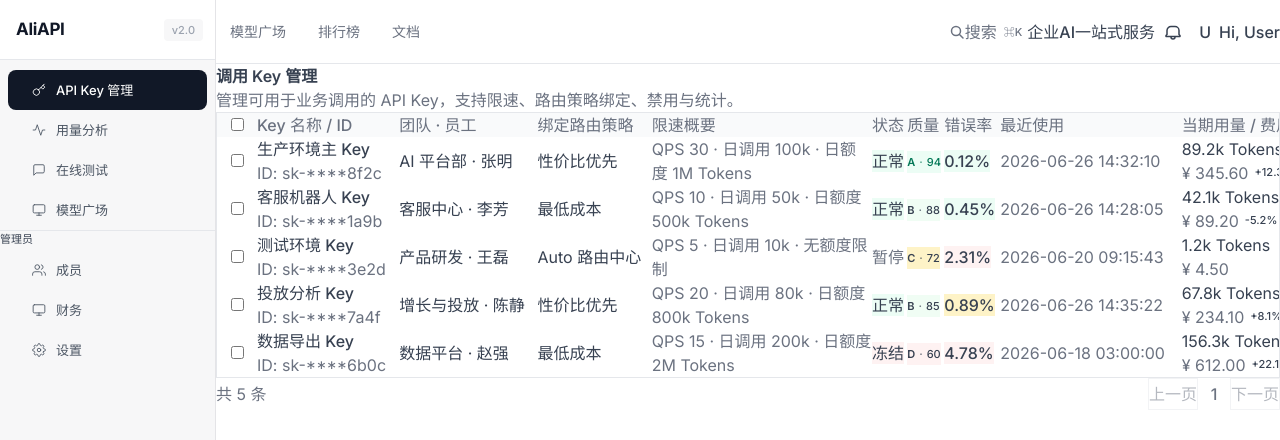
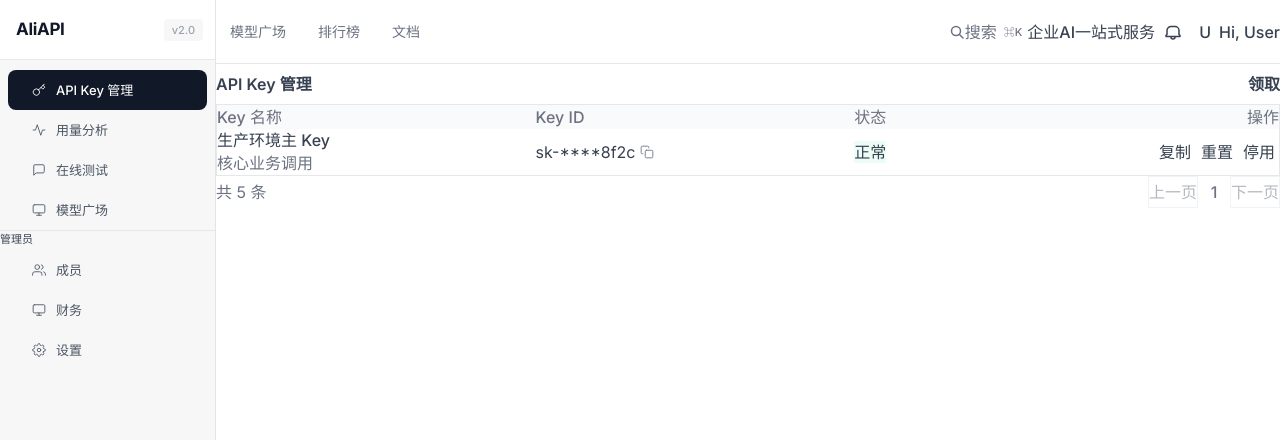
Before and after one commit to zz903359006-hash/ALiAPI, a Next.js app: page /keys in a window 1280 px wide. Shown: the top 440 px of the page. Built offline with nearby package versions, Linux system fonts and the light colour scheme.

Commit message:
feat: claim key modal with quota limit guard

```diff
--- a/src/app/(console)/analytics/usage/page.tsx
+++ b/src/app/(console)/analytics/usage/page.tsx
@@ -2,36 +2,39 @@
 
 import { useState, useMemo } from "react";
 import { getRouteTitle } from "@/config/titles";
+import { currentUser } from "@/lib/role";
 
-/* ================================================================
-   Mock data
-   ================================================================ */
-const MY_KEYS = [
-  { id: "sk-****8f2c", name: "生产环境主 Key" },
-  { id: "sk-****1a9b", name: "客服机器人 Key" },
-  { id: "sk-****3e2d", name: "测试环境 Key" },
-  { id: "sk-****7a4f", name: "投放分析 Key" },
-  { id: "sk-****6b0c", name: "数据导出 Key" },
-];
+const MY_KEYS_DATA: Record<string, { id: string; name: string }[]> = {
+  "张明": [
+    { id: "sk-****8f2c", name: "生产环境主 Key" },
+    { id: "sk-****3e2d", name: "测试环境 Key" },
+  ],
+  "李芳": [
+    { id: "sk-****1a9b", name: "客服机器人 Key" },
+  ],
+  "赵强": [
+    { id: "sk-****6b0c", name: "数据导出 Key" },
+  ],
+};
+
+const MY_KEYS = MY_KEYS_DATA[currentUser] || [];
 
 const MODELS = ["全部模型", "GPT-4o", "Claude 3.5", "通义千问 Max", "DeepSeek V3"];
 
+const myKeyIds = new Set(MY_KEYS.map((k) => k.id));
+
 const MOCK_DETAIL = Array.from({ length: 20 }, (_, i) => ({
   time: `2026-06-${(i % 30 + 1).toString().padStart(2, "0")} ${(8 + (i % 12)).toString().padStart(2, "0")}:${(i * 3 % 60).toString().padStart(2, "0")}`,
-  keyId: ["sk-****8f2c", "sk-****1a9b", "sk-****3e2d", "sk-****7a4f", "sk-****6b0c"][i % 5],
+  keyId: myKeyIds.has("sk-****8f2c") ? ["sk-****8f2c", "sk-****3e2d"][i % 2] : (myKeyIds.has("sk-****1a9b") ? "sk-****1a9b" : myKeyIds.has("sk-****6b0c") ? "sk-****6b0c" : "sk-****7a4f"),
   model: ["GPT-4o", "Claude 3.5", "通义千问 Max", "DeepSeek V3", "GPT-4o (代码)"][i % 5],
   inputTokens: ((i * 2718 + 50000) % 50000 + 1000).toFixed(0),
   outputTokens: ((i * 1800 + 20000) % 30000 + 500).toFixed(0),
   status: ["成功", "成功", "成功", "失败", "成功"][i % 5],
-}));
+})).filter((r) => myKeyIds.has(r.keyId));
 
-const TOP_KEYS = [
-  { name: "生产环境主 Key", id: "sk-****8f2c", tokens: "890,000" },
-  { name: "客服机器人 Key", id: "sk-****1a9b", tokens: "560,000" },
-  { name: "投放分析 Key", id: "sk-****7a4f", tokens: "430,000" },
-  { name: "数据导出 Key", id: "sk-****6b0c", tokens: "350,000" },
-  { name: "测试环境 Key", id: "sk-****3e2d", tokens: "210,000" },
-];
+const TOP_KEYS = MY_KEYS.map((k) => ({
+  name: k.name, id: k.id, tokens: k.id === "sk-****8f2c" ? "890,000" : "210,000",
+})).sort((a, b) => parseInt(b.tokens.replace(/,/g, "")) - parseInt(a.tokens.replace(/,/g, "")));
 
 /* ================================================================
    Page
@@ -89,7 +92,7 @@
 
       {/* Charts */}
       <div style={{ display: "grid", gridTemplateColumns: "1fr", gap: "var(--spacing-lg)", marginBottom: "var(--spacing-xl)" }}>
-        <BarChart title="Key 消耗排行 (Top 5)" data={TOP_KEYS.map((k) => ({ name: k.name, tokens: k.tokens, pct: parseInt(k.tokens.replace(/,/g, "")) / 890000 * 100 }))} wide />
+        <BarChart title="Key 消耗排行 (Top 5)" data={TOP_KEYS.map((k, _, arr) => { const maxVal = Math.max(...arr.map((x) => parseInt(x.tokens.replace(/,/g, "")))); return { name: k.name, tokens: k.tokens, pct: parseInt(k.tokens.replace(/,/g, "")) / maxVal * 100 }; })} wide />
       </div>
 
       {/* Detail table */}
--- a/src/app/(console)/keys/page.tsx
+++ b/src/app/(console)/keys/page.tsx
@@ -3,7 +3,7 @@
 import { useState, useEffect } from "react";
 import { getRouteTitle } from "@/config/titles";
 import Tabs from "@/components/layout/Tabs";
-import { isEmployee } from "@/lib/role";
+import { isEmployee, currentUser } from "@/lib/role";
 
 /* ================================================================
    Mock data — 9-column structure per interaction spec §3.2.2
@@ -104,12 +104,17 @@
    Page
    ================================================================ */
 export default function KeysPage() {
+  const MAX_KEYS = 5;
   const [detailKey, setDetailKey] = useState<CallKey | null>(null);
   const [selectedIds, setSelectedIds] = useState<Set<string>>(new Set());
   const [claimLoading, setClaimLoading] = useState(false);
   const [claimDone, setClaimDone] = useState(false);
   const [toast, setToast] = useState("");
-  const [keys, setKeys] = useState<CallKey[]>(MOCK_KEYS);
+  const [keys, setKeys] = useState<CallKey[]>(MOCK_KEYS.filter((k) => k.member === currentUser));
+  const [claimModalOpen, setClaimModalOpen] = useState(false);
+  const [keyName, setKeyName] = useState("");
+  const keyCount = keys.length;
+  const atLimit = keyCount >= MAX_KEYS;
 
   const showToast = (m: string) => { setToast(m); setTimeout(() => setToast(""), 3000); };
 
@@ -134,16 +139,17 @@
   }, []);
 
   const handleClaim = () => {
+    if (!keyName.trim()) return;
     setClaimLoading(true);
     setTimeout(() => {
       const newKey: CallKey = {
         id: "sk-default-" + Date.now().toString(36),
-        name: "Default-Assigned-Key-01",
+        name: keyName.trim(),
         mask: "sk-****" + Date.now().toString(36).slice(-4),
         fullKey: "sk-default-" + Array.from({ length: 40 }, () => Math.random().toString(36)[2]).join(""),
-        note: "员工领取默认 Key",
+        note: "",
         team: "当前团队",
-        member: "我",
+        member: currentUser,
         routing: "性价比优先",
         rateLimit: "QPS 30 · 日调用 100k",
         status: "normal",
@@ -157,9 +163,10 @@
       setKeys((prev) => [newKey, ...prev]);
       sessionStorage.setItem("hasClaimedKey", "true");
       setClaimLoading(false);
-      setClaimDone(true);
-      showToast("领取成功！请在下方列表查看并复制使用。");
-    }, 1000);
+      setClaimModalOpen(false);
+      setKeyName("");
+      showToast("领取成功");
+    }, 800);
   };
 
   return (
@@ -169,103 +176,17 @@
       {/* ================================================================
           Page Header
           ================================================================ */}
-      <div style={{ marginBottom: "var(--spacing-lg)" }}>
-        <h1
-          style={{
-            fontSize: "var(--text-display-md)",
-            fontWeight: 600,
-            lineHeight: "var(--text-display-md--line-height)",
-            letterSpacing: "var(--text-display-md--letter-spacing)",
-            color: "var(--color-ink)",
-            fontFamily: "var(--font-display)",
-          }}
-        >
+      <div style={{ marginBottom: "var(--spacing-lg)", display: "flex", alignItems: "center", justifyContent: "space-between", gap: "var(--spacing-md)" }}>
+        <h1 style={{ fontSize: "var(--text-display-md)", fontWeight: 600, lineHeight: "var(--text-display-md--line-height)", letterSpacing: "var(--text-display-md--letter-spacing)", color: "var(--color-ink)", fontFamily: "var(--font-display)", margin: 0 }}>
           {getRouteTitle("/keys")}
         </h1>
-        {!isEmployee && (
-        <p
-          style={{
-            marginTop: "var(--spacing-xs)",
-            fontSize: "var(--text-body-sm)",
-            lineHeight: "var(--text-body-sm--line-height)",
-            color: "var(--color-muted)",
-          }}
-        >
-          管理可用于业务调用的 API Key，支持限速、路由策略绑定、禁用与统计。
-        </p>
-        )}
-      </div>
-
-      {/* ================================================================
-          领取列表（无 Tab 切换、无筛选区）
-          ================================================================ */}
-          {/* Batch action bar — hidden for employees */}
-          {!isEmployee && selectedIds.size > 0 && (
-            <div
-              style={{
-                display: "flex",
-                alignItems: "center",
-                justifyContent: "space-between",
-                padding: "var(--spacing-sm) var(--spacing-md)",
-                marginBottom: "var(--spacing-sm)",
-                backgroundColor: "#EFF6FF",
-                border: "1px solid #BFDBFE",
-                borderRadius: "var(--radius-md)",
-                fontSize: "var(--text-body-sm)",
-                color: "var(--color-ink)",
-              }}
-            >
-              <span>已选择 {selectedIds.size} 项</span>
-              <div style={{ display: "flex", gap: "var(--spacing-xs)" }}>
-                <BatchBtn>批量暂停</BatchBtn>
-                <BatchBtn>批量更换策略</BatchBtn>
-                <BatchBtn danger>批量冻结</BatchBtn>
-                <button
-                  onClick={() => setSelectedIds(new Set())}
-                  style={{
-                    fontSize: "var(--text-body-sm)",
-                    fontWeight: 500,
-                    color: "var(--color-muted)",
-                    background: "none",
-                    border: "none",
-                    cursor: "pointer",
-                    marginLeft: "var(--spacing-xs)",
-                  }}
-                >
-                  取消选择
+        <button onClick={() => setClaimModalOpen(true)} disabled={atLimit} title={atLimit ? "已达领取上限" : ""} style={{ height: 40, padding: "0 var(--spacing-lg)", fontSize: "var(--text-button)", fontWeight: 600, color: atLimit ? "#9CA3AF" : "var(--color-on-primary)", backgroundColor: atLimit ? "var(--color-surface-strong)" : "var(--color-primary)", border: "none", borderRadius: "var(--radius-md)", cursor: atLimit ? "not-allowed" : "pointer", whiteSpace: "nowrap", flexShrink: 0 }}>
+          领取
         </button>
       </div>
-            </div>
-          )}
-
-          {/* Employee: Claim card */}
-          {isEmployee && !claimDone && (
-            <div style={{ marginBottom: "var(--spacing-lg)", backgroundColor: "var(--color-surface-soft)", border: "2px dashed var(--color-hairline)", borderRadius: "var(--radius-lg)", padding: "var(--spacing-md) var(--spacing-lg)", display: "flex", alignItems: "center", gap: "var(--spacing-lg)" }}>
-              <div style={{ width: 44, height: 44, borderRadius: "var(--radius-md)", backgroundColor: "var(--color-canvas)", display: "flex", alignItems: "center", justifyContent: "center", flexShrink: 0 }}>
-                <svg width="22" height="22" viewBox="0 0 24 24" fill="none" stroke="var(--color-ink)" strokeWidth="1.8"><path d="M21 2l-2 2m-7.61 7.61a5.5 5.5 0 1 1-7.778 7.778 5.5 5.5 0 0 1 7.777-7.777zm0 0L15.5 7.5m0 0l3 3L22 7l-3-3m-3.5 3.5L19 4" /></svg>
-              </div>
-              <div style={{ flex: 1 }}>
-                <div style={{ fontSize: "var(--text-title-sm)", fontWeight: 600, color: "var(--color-ink)", fontFamily: "var(--font-display)" }}>领取 API 凭证</div>
-                <div style={{ fontSize: "var(--text-body-sm)", color: "var(--color-muted)", marginTop: 2 }}>系统将自动分配一个 API Key 供您日常调用使用，免去填写复杂配置。</div>
-              </div>
-              <button onClick={handleClaim} disabled={claimLoading} style={{ height: 40, padding: "0 var(--spacing-lg)", fontSize: "var(--text-button)", fontWeight: 600, color: "var(--color-on-primary)", backgroundColor: claimLoading ? "#9CA3AF" : "var(--color-primary)", border: "none", borderRadius: "var(--radius-md)", cursor: claimLoading ? "not-allowed" : "pointer", whiteSpace: "nowrap", display: "inline-flex", alignItems: "center", gap: 6, flexShrink: 0 }}>
-                <svg width="16" height="16" viewBox="0 0 24 24" fill="none" stroke="currentColor" strokeWidth="2"><path d="M21 2l-2 2m-7.61 7.61a5.5 5.5 0 1 1-7.778 7.778 5.5 5.5 0 0 1 7.777-7.777zm0 0L15.5 7.5m0 0l3 3L22 7l-3-3m-3.5 3.5L19 4" /></svg>
-                {claimLoading ? "分配中..." : "立即领取"}
-              </button>
-            </div>
-          )}
-
-          {/* Employee: Claim success */}
-          {isEmployee && claimDone && (
-            <div style={{ marginBottom: "var(--spacing-lg)", padding: "var(--spacing-sm) var(--spacing-md)", backgroundColor: "#ECFDF5", border: "1px solid #A7F3D0", borderRadius: "var(--radius-md)", display: "flex", alignItems: "center", gap: "var(--spacing-sm)" }}>
-              <span style={{ fontSize: 14, flexShrink: 0 }}>🎉</span>
-              <span style={{ flex: 1, fontSize: "var(--text-body-sm)", color: "var(--color-body)" }}>领取成功！请复制下方列表中的 Key 开始使用。</span>
-              <button onClick={() => setClaimDone(false)} style={{ width: 24, height: 24, display: "flex", alignItems: "center", justifyContent: "center", border: "none", background: "none", color: "var(--color-muted)", cursor: "pointer", flexShrink: 0 }}>
-                <svg width="14" height="14" viewBox="0 0 16 16" fill="none" stroke="currentColor" strokeWidth="1.5" strokeLinecap="round"><path d="M4 4L12 12M12 4L4 12" /></svg>
-              </button>
-            </div>
-          )}
-
+      {/* ================================================================
+          领取列表
+          ================================================================ */}
       {/* Table */}
       <CallKeyTable
             data={keys}
@@ -285,6 +206,7 @@
             onToggleStatus={toggleKeyStatus}
             onResetKey={resetKey}
             onDeleteKey={deleteKey}
+            showToast={showToast}
           />
 
           {/* Pagination */}
@@ -298,6 +220,38 @@
         onClose={() => setDetailKey(null)}
         isEmployee={isEmployee}
       />
+
+      {/* Claim modal */}
+      {claimModalOpen && (
+        <div style={{ position: "fixed", inset: 0, zIndex: 1000, display: "flex", alignItems: "center", justifyContent: "center", backgroundColor: "rgba(0,0,0,0.4)" }} onClick={() => setClaimModalOpen(false)}>
+          <div style={{ width: 420, maxWidth: "90vw", backgroundColor: "var(--color-canvas)", borderRadius: "var(--radius-lg)", boxShadow: "0 8px 32px rgba(0,0,0,0.15)", overflow: "hidden" }} onClick={(e) => e.stopPropagation()}>
+            <div style={{ padding: "var(--spacing-lg)", borderBottom: "1px solid var(--color-hairline-soft)" }}>
+              <span style={{ fontSize: "var(--text-title-lg)", fontWeight: 600, color: "var(--color-ink)" }}>领取 API Key</span>
+            </div>
+            <div style={{ padding: "var(--spacing-lg)", display: "flex", flexDirection: "column", gap: "var(--spacing-md)" }}>
+              <div style={{ fontSize: "var(--text-caption)", color: atLimit ? "var(--color-error)" : "var(--color-muted)" }}>
+                已领取 {keyCount} / {MAX_KEYS} 个（公司配额上限）
+                {atLimit && <span style={{ display: "block", marginTop: 2 }}>已达到领取上限，如需更多请联系管理员</span>}
+              </div>
+              <label style={{ display: "flex", flexDirection: "column", gap: 6 }}>
+                <span style={{ fontSize: "var(--text-body-sm)", fontWeight: 500, color: "var(--color-ink)" }}>Key 名称</span>
+                <input value={keyName} onChange={(e) => setKeyName(e.target.value)} placeholder="如 测试、生产环境" autoFocus
+                  disabled={atLimit}
+                  style={{ height: 40, padding: "0 var(--spacing-md)", fontSize: "var(--text-body-md)", color: atLimit ? "var(--color-muted)" : "var(--color-ink)", background: atLimit ? "var(--color-surface-soft)" : "var(--color-canvas)", border: "1px solid var(--color-hairline)", borderRadius: "var(--radius-md)", outline: "none", width: "100%", cursor: atLimit ? "not-allowed" : "auto" }}
+                  onFocus={(e) => { if (!atLimit) e.currentTarget.style.borderColor = "var(--color-ink)"; }}
+                  onBlur={(e) => { if (!atLimit) e.currentTarget.style.borderColor = "var(--color-hairline)"; }}
+                  onKeyDown={(e) => { if (e.key === "Enter" && !atLimit) handleClaim(); }} />
+              </label>
+              <div style={{ display: "flex", justifyContent: "flex-end", gap: "var(--spacing-sm)" }}>
+                <button onClick={() => setClaimModalOpen(false)} style={{ height: 40, padding: "0 var(--spacing-lg)", fontSize: "var(--text-button)", fontWeight: 500, color: "var(--color-ink)", backgroundColor: "var(--color-canvas)", border: "1px solid var(--color-hairline)", borderRadius: "var(--radius-md)", cursor: "pointer" }}>取消</button>
+                <button onClick={handleClaim} disabled={atLimit || claimLoading || !keyName.trim()} style={{ height: 40, padding: "0 var(--spacing-lg)", fontSize: "var(--text-button)", fontWeight: 600, color: "var(--color-on-primary)", backgroundColor: (atLimit || claimLoading || !keyName.trim()) ? "#9CA3AF" : "var(--color-primary)", border: "none", borderRadius: "var(--radius-md)", cursor: (atLimit || claimLoading || !keyName.trim()) ? "not-allowed" : "pointer" }}>
+                  {claimLoading ? "领取中..." : "确认领取"}
+                </button>
+              </div>
+            </div>
+          </div>
+        </div>
+      )}
     </div>
   );
 }
@@ -315,6 +269,7 @@
   onToggleStatus,
   onResetKey,
   onDeleteKey,
+  showToast,
 }: {
   data: CallKey[];
   selectedIds: Set<string>;
@@ -325,6 +280,7 @@
   onToggleStatus: (id: string) => void;
   onResetKey: (id: string) => void;
   onDeleteKey: (id: string) => void;
+  showToast: (m: string) => void;
 }) {
   if (data.length === 0) {
     return <EmptyState isEmployee={isEmployee} />;
@@ -334,65 +290,35 @@
   const someSelected = data.some((k) => selectedIds.has(k.id));
 
   return (
-    <div style={{ backgroundColor: "var(--color-canvas)", border: "1px solid var(--color-hairline)", borderRadius: "var(--radius-lg)", overflow: "hidden", overflowX: "auto" }}>
-      <table style={{ width: "100%", minWidth: isEmployee ? 650 : 1300, borderCollapse: "collapse" }}>
+    <div style={{ backgroundColor: "var(--color-canvas)", border: "1px solid var(--color-hairline)", borderRadius: "var(--radius-lg)" }}>
+      <table style={{ width: "100%", tableLayout: "fixed", borderCollapse: "collapse" }}>
         <thead>
           <tr style={{ backgroundColor: "#F9FAFB" }}>
-            {isEmployee ? (
-              <>
-                <Th>Key 名称</Th>
-                <Th>Key ID</Th>
-                <Th>状态</Th>
-                <Th>用量/限额</Th>
-                <Th style={{ textAlign: "right" }}>操作</Th>
-              </>
-            ) : (
-              <>
-                <Th style={{ width: 40, textAlign: "center" }}>
-                  <input type="checkbox" checked={allSelected} ref={(el) => { if (el) el.indeterminate = !allSelected && someSelected; }} onChange={(e) => onSelectAll(e.target.checked)} style={{ cursor: "pointer" }} />
-                </Th>
-                <Th>Key 名称 / ID</Th>
-                <Th>团队 · 员工</Th>
-                <Th>绑定路由策略</Th>
-                <Th>限速概要</Th>
-                <Th>状态</Th>
-                <Th>质量</Th>
-                <Th>错误率</Th>
-                <Th>最近使用</Th>
-                <Th>当期用量 / 费用</Th>
-                <Th style={{ textAlign: "right" }}>操作</Th>
-              </>
-            )}
+            <Th style={{ width: "30%" }}>Key 名称</Th>
+            <Th style={{ width: "30%" }}>Key ID</Th>
+            <Th style={{ width: "15%" }}>状态</Th>
+            <Th style={{ width: "25%", textAlign: "right" }}>操作</Th>
           </tr>
         </thead>
         <tbody>
           {data.map((row) => (
             <tr key={row.id} style={{ height: 44 }}>
-              {isEmployee ? (
-                <>
               <Td>
                 <div style={{ display: "flex", flexDirection: "column" }}>
                   <span style={{ fontSize: "var(--text-body-sm)", fontWeight: 500, color: "var(--color-ink)" }}>{row.name}</span>
-                      <span style={{ fontSize: "var(--text-caption)", color: "var(--color-muted)", marginTop: 1 }}>{row.note}</span>
+                  {row.note && <span style={{ fontSize: "var(--text-caption)", color: "var(--color-muted)", marginTop: 1 }}>{row.note}</span>}
                 </div>
               </Td>
               <Td>
                 <div style={{ display: "flex", alignItems: "center", gap: "var(--spacing-xs)" }}>
                   <span style={{ fontSize: "var(--text-caption)", fontFamily: "var(--font-mono)", color: "var(--color-body)" }}>{row.mask}</span>
-                      <CopyButton />
+                  <CopyButton onClick={() => { navigator.clipboard.writeText(row.fullKey); showToast("已复制到剪贴板"); }} />
                 </div>
               </Td>
               <Td><StatusBadge status={row.status} /></Td>
-                  <Td style={{ fontSize: "var(--text-body-sm)", color: "var(--color-body)" }}>
-                    <div style={{ display: "flex", flexDirection: "column", gap: 2 }}>
-                      <span style={{ fontSize: "var(--text-caption)", color: "var(--color-body)" }}>{row.usage}</span>
-                      <div style={{ width: 120, height: 4, backgroundColor: "var(--color-surface-card)", borderRadius: "var(--radius-full)", overflow: "hidden" }}>
-                        <div style={{ width: `${Math.min(100, parseFloat(row.usage) / 1000)}%`, height: "100%", backgroundColor: "var(--color-success)", borderRadius: "var(--radius-full)" }} />
-                      </div>
-                    </div>
-                  </Td>
               <Td style={{ textAlign: "right" }}>
-                    <div style={{ display: "flex", justifyContent: "flex-end", gap: "var(--spacing-xxs)" }}>
+                <div style={{ display: "flex", justifyContent: "flex-end", gap: 2 }}>
+                  <ActionLink onClick={() => { navigator.clipboard.writeText(row.fullKey); showToast("已复制到剪贴板"); }}>复制</ActionLink>
                   {row.status === "normal" ? (
                     <>
                       <ActionLink onClick={() => onResetKey(row.id)}>重置</ActionLink>
@@ -406,44 +332,6 @@
                   )}
                 </div>
               </Td>
-                </>
-              ) : (
-                <>
-                  <Td style={{ textAlign: "center" }}>
-                    <input type="checkbox" checked={selectedIds.has(row.id)} onChange={(e) => onSelect(row.id, e.target.checked)} style={{ cursor: "pointer" }} />
-                  </Td>
-                  <Td>
-                    <div style={{ display: "flex", flexDirection: "column" }}>
-                      <span style={{ fontSize: "var(--text-body-sm)", fontWeight: 500, color: "var(--color-ink)" }}>{row.name}</span>
-                      <span style={{ fontSize: "var(--text-caption)", color: "var(--color-muted)", marginTop: 1 }}>ID: {row.mask}</span>
-                    </div>
-                  </Td>
-                  <Td style={{ fontSize: "var(--text-body-sm)", color: "var(--color-body)" }}>{row.team} · {row.member}</Td>
-                  <Td><span className="truncate" style={{ fontSize: "var(--text-body-sm)", color: "var(--color-body)", maxWidth: 110, display: "block", overflow: "hidden", textOverflow: "ellipsis", whiteSpace: "nowrap" }} title={row.routing}>{row.routing}</span></Td>
-                  <Td style={{ fontSize: "var(--text-caption)", color: "var(--color-muted)", maxWidth: 200, lineHeight: 1.5 }}>{row.rateLimit}</Td>
-                  <Td><StatusBadge status={row.status} /></Td>
-                  <Td><QualityBadge score={row.qualityScore} /></Td>
-                  <Td><ErrorBadge rate={row.errorRate} /></Td>
-                  <Td style={{ fontSize: "var(--text-caption)", color: "var(--color-muted)", whiteSpace: "nowrap" }}>{row.lastUsed}</Td>
-                  <Td>
-                    <div style={{ display: "flex", flexDirection: "column" }}>
-                      <span style={{ fontSize: "var(--text-caption)", color: "var(--color-body)" }}>{row.usage}</span>
-                      <div style={{ display: "flex", alignItems: "center", gap: 6, marginTop: 1 }}>
-                        <span style={{ fontSize: "var(--text-caption)", color: "var(--color-muted)" }}>{row.cost}</span>
-                        {row.costTrend && row.costTrend !== "-" && <span style={{ fontSize: 11, color: row.costTrend.startsWith("+") ? "var(--color-error)" : "var(--color-success)", fontWeight: 500 }}>{row.costTrend}</span>}
-                      </div>
-                    </div>
-                  </Td>
-                  <Td style={{ textAlign: "right" }}>
-                    <div style={{ display: "flex", justifyContent: "flex-end", gap: "var(--spacing-xxs)" }}>
-                      <ActionLink onClick={() => onViewDetail(row)}>查看详情</ActionLink>
-                      <ActionLink>编辑</ActionLink>
-                      <ActionLink>{row.status === "normal" ? "暂停" : "启用"}</ActionLink>
-                      <ActionLink dim>更换</ActionLink>
-                    </div>
-                  </Td>
-                </>
-              )}
             </tr>
           ))}
         </tbody>
@@ -989,9 +877,10 @@
   );
 }
 
-function CopyButton() {
+function CopyButton({ onClick }: { onClick?: () => void }) {
   return (
     <button
+      onClick={onClick}
       style={{
         width: 24,
         height: 24,
--- a/src/config/titles.ts
+++ b/src/config/titles.ts
@@ -2,7 +2,7 @@
   "/models": "模型广场",
   "/analytics/usage": "用量分析",
   "/analytics/cost": "费用分析",
-  "/keys": "调用 Key 管理",
+  "/keys": "API Key 管理",
   "/keys/create": "创建调用 Key",
   "/keys/management": "管理 Key 管理",
   "/routing/auto": "Auto 路由中心",
--- a/src/lib/role.ts
+++ b/src/lib/role.ts
@@ -1,2 +1,3 @@
 export const userRole: "Admin" | "Employee" = "Admin";
 export const isEmployee = (userRole as string) === "Employee";
+export const currentUser = "张明";
```
Lines whose indentation alone changed are shown as unchanged.
